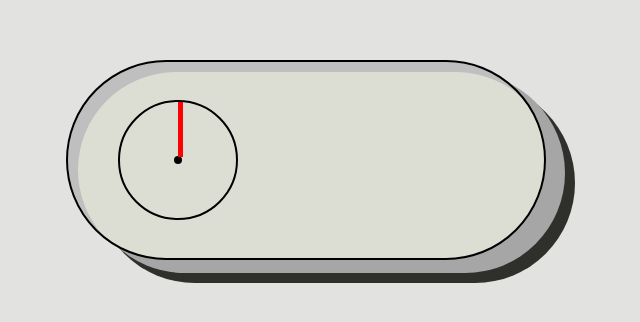
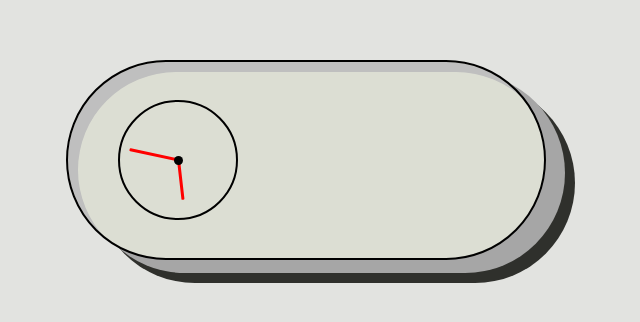
Before and after one commit to voznyibohdan/random-html-stuff, a plain HTML site: page clock/index.html in a window 1280 px wide. Shown: the part 240-562 px from the top of the page, 334-974 px from the left. Drawn offline with Linux system fonts and the light colour scheme.

Commit message:
analog clock done

```diff
--- a/clock/main.js
+++ b/clock/main.js
@@ -0,0 +1,17 @@
+const hour = document.getElementById('clock-hour');
+const minute = document.getElementById('clock-minutes');
+
+const clock = () =>{
+    const date = new Date();
+
+    console.log(date.getHours())
+    console.log(date.getMinutes())
+
+    const hh = date.getHours() / 12 * 360;
+    const mm = date.getMinutes() / 60 * 360;
+
+    hour.style.transform = `rotateZ(${hh + mm / 12}deg)`;
+    minute.style.transform = `rotateZ(${mm}deg)`;
+}
+
+setInterval(clock, 1000);
--- a/clock/styles.css
+++ b/clock/styles.css
@@ -14,7 +14,6 @@
     justify-content: center;
 
     background-color: #E2E3E0;
-    z-index: -10;
 }
 
 
@@ -68,31 +67,33 @@
 
     border: 2px solid #000;
     border-radius: 100%;
+
+    display: flex;
+    align-items: center;
+    justify-content: center;
 }
 
 .clock__center_dot {
-    position: absolute;
-
-    left: 50%;
-    top: 50%;
-    transform: translate3d(-50%,-50%, 0);
-
-    width: 8px;
-    height: 8px;
+    width: 9px;
+    height: 9px;
 
     background-color: #000;
     border-radius: 100%;
+    z-index: 3;
 }
 
 .clock__hour, .clock__minute {
     position: absolute;
-    left: 50%;
+    bottom: 50%;
+
+    transform-origin: bottom;
 
     background-color: red;
 
-    width: 5px;
+    width: 3px;
+    border-radius: 1px;
 
-    z-index: 10;
+    z-index: 2;
 }
 
 .clock__hour {
@@ -100,5 +101,5 @@
 }
 
 .clock__minute {
-    height: 55px;
+    height: 50px;
 }
```
